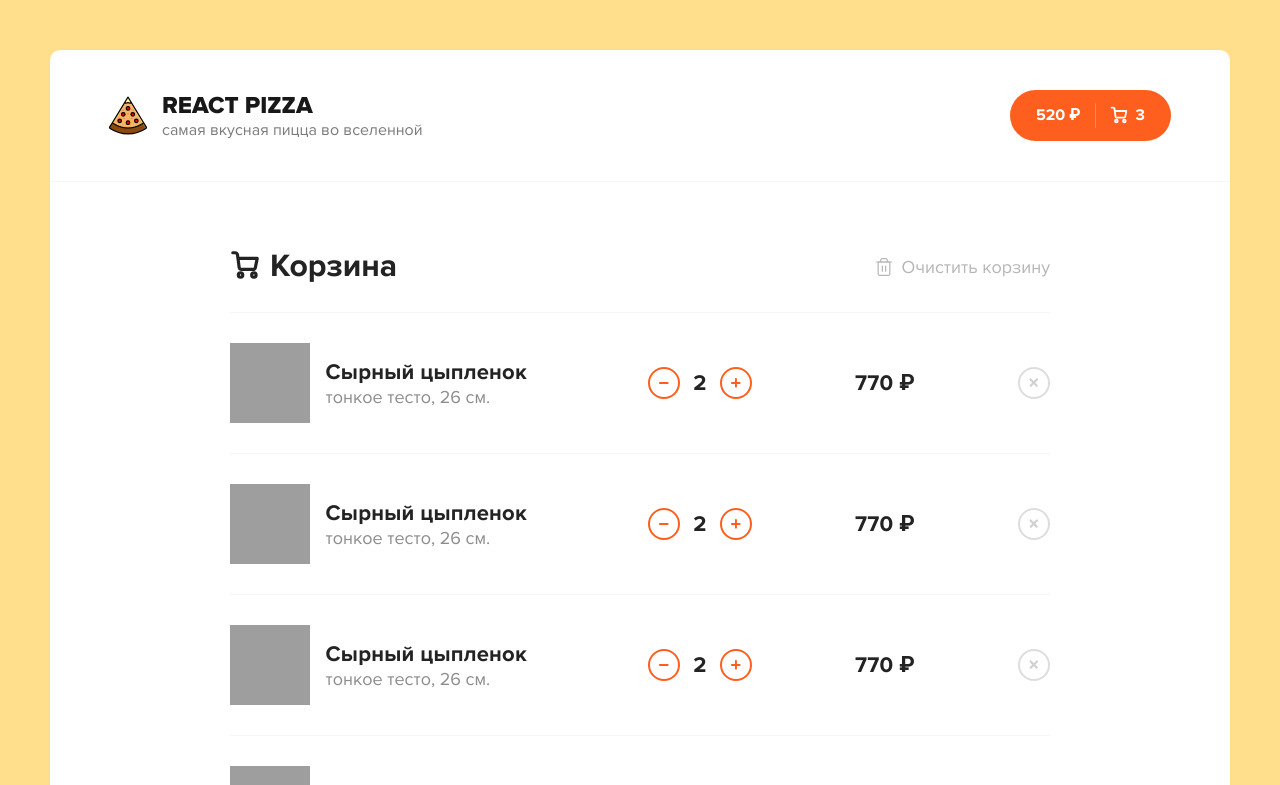
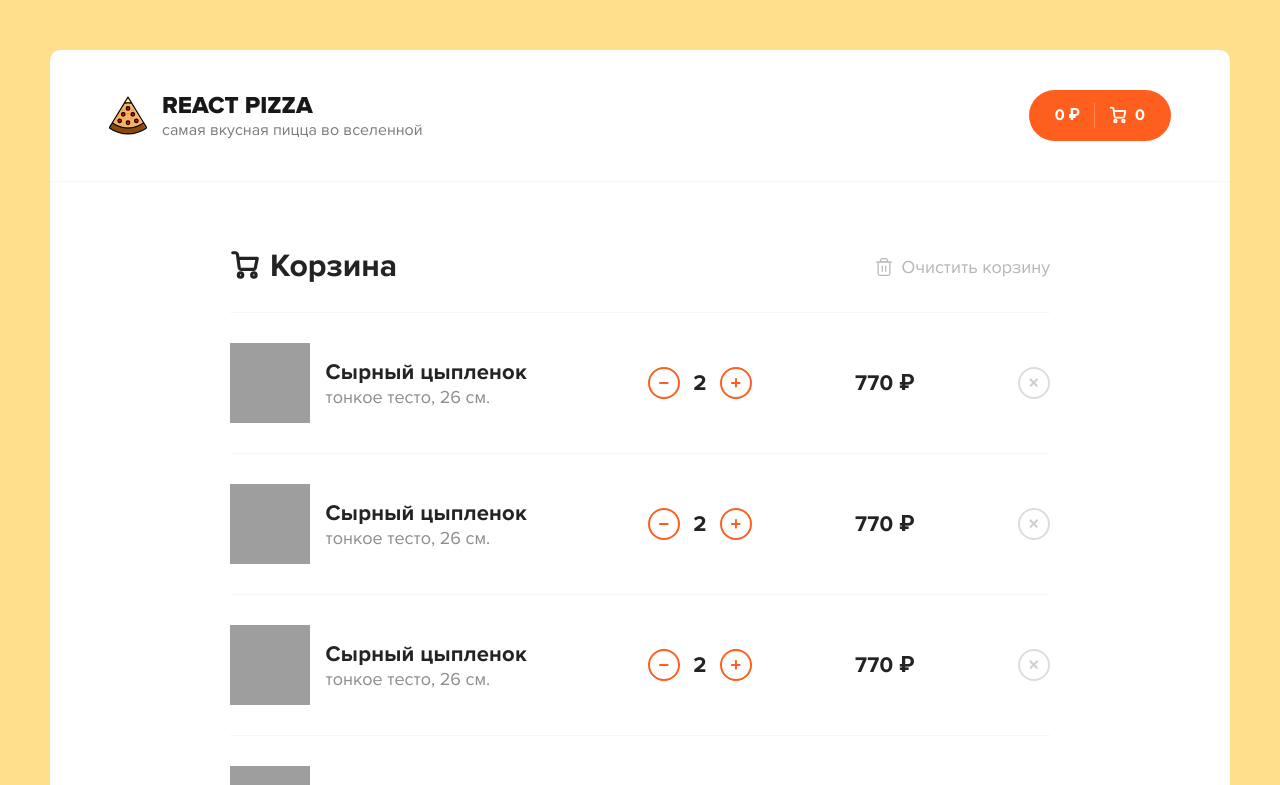
Before and after one commit to dktwho/React-Redux-Thunk-SPA-Pizza-Store-, a React (Create React App) app in the folder client/react-pizza/: page /cart in a window 1280 px wide. Shown: the top 785 px of the page. Built offline with nearby package versions, Linux system fonts and the light colour scheme; grey boxes are pictures that could not be loaded.

Commit message:
modified cart reducer, width view added pizzas, number of pizza, and total price in Header cart symbol component

```diff
--- a/client/react-pizza/src/components/Header.jsx
+++ b/client/react-pizza/src/components/Header.jsx
@@ -1,9 +1,17 @@
 import React from 'react';
+import { useSelector } from 'react-redux';
 import { Link } from 'react-router-dom';
 import logoSvg from '../assets/img/pizza-logo.svg';
 import Button from './Button';
 
 const Header = () => {
+  const { totalPrice, totalCount } = useSelector(({ cart }) => ({
+    totalPrice: cart.totalPrice,
+    totalCount: cart.totalCount,
+  }));
+
+
+
   return (
     <div className="header">
       <div className="container">
@@ -20,7 +28,7 @@ const Header = () => {
           <Link to="/cart">
             <Button className="button--cart">
               {/* <a href="/cart.html" className="button button--cart"> */}
-              <span>520 ₽</span>
+              <span>{totalPrice} ₽</span>
               <div className="button__delimiter"></div>
               <svg
                 width="18"
@@ -51,7 +59,7 @@ const Header = () => {
                   strokeLinejoin="round"
                 />
               </svg>
-              <span>3</span>
+              <span>{totalCount}</span>
               {/* </a> */}
             </Button>
           </Link>
--- a/client/react-pizza/src/components/PizzaBlock/PizzaBlock.jsx
+++ b/client/react-pizza/src/components/PizzaBlock/PizzaBlock.jsx
@@ -1,12 +1,13 @@
 import React, { useState } from 'react';
 import PropTypes from 'prop-types';
+import Button from '../Button';
 import classNames from 'classnames';
 
-const PizzaBlock = ({ name, imageUrl, price, types, sizes, rating }) => {
+const PizzaBlock = ({ id, name, imageUrl, price, types, sizes, onClickAddPizza, addedCount }) => {
   const availableTypes = ['тонкое', 'традиционное'];
   const availableSizes = [26, 30, 40];
   const [activeTypes, SetActiveTypes] = useState(types[0]);
-  const [activeSize, SetActiveSize] = useState(sizes[0]);
+  const [activeSize, SetActiveSize] = useState(0);
 
   const onSelectType = (index) => {
     SetActiveTypes(index);
@@ -14,6 +15,18 @@ const PizzaBlock = ({ name, imageUrl, price, types, sizes, rating }) => {
 
   const onSelectSize = (index) => {
     SetActiveSize(index);
+  };
+
+  const onAddPizza = () => {
+    const obj = {
+      id,
+      name,
+      imageUrl,
+      price,
+      size: availableSizes[activeSize],
+      type: availableTypes[activeTypes],
+    };
+    onClickAddPizza(obj);
   };
 
   return (
@@ -52,7 +65,7 @@ const PizzaBlock = ({ name, imageUrl, price, types, sizes, rating }) => {
       </div>
       <div className="pizza-block__bottom">
         <div className="pizza-block__price">от {price} ₽</div>
-        <div className="button button--outline button--add">
+        <Button onClick={onAddPizza} className="button--add" outline>
           <svg
             width="12"
             height="12"
@@ -66,8 +79,8 @@ const PizzaBlock = ({ name, imageUrl, price, types, sizes, rating }) => {
             />
           </svg>
           <span>Добавить</span>
-          <i>2</i>
-        </div>
+          <i>{addedCount && <i>{addedCount}</i>}</i>
+        </Button>
       </div>
     </div>
   );
@@ -79,6 +92,8 @@ PizzaBlock.propTypes = {
   price: PropTypes.number.isRequired,
   types: PropTypes.arrayOf(PropTypes.number).isRequired,
   sizes: PropTypes.arrayOf(PropTypes.number).isRequired,
+  onClickAddPizza: PropTypes.func,
+  addedCount: PropTypes.number,
 };
 
 PizzaBlock.defaultProps = {
--- a/client/react-pizza/src/pages/Home.jsx
+++ b/client/react-pizza/src/pages/Home.jsx
@@ -3,6 +3,7 @@ import { useSelector, useDispatch } from 'react-redux';
 import { Categories, SortPopup, PizzaBlock, PizzaLoadingBlock } from '../components';
 import { setCategory, setSortBy } from '../redux/action/filters';
 import { fetchPizzas } from '../redux/action/pizzas';
+import { addPizzaToCart } from '../redux/action/cart';
 
 const categoryNames = ['Мясные', 'Вегетарианская', 'Гриль', 'Острые', 'Закрытые'];
 const sortItems = [
@@ -14,8 +15,10 @@ const sortItems = [
 const Home = () => {
   const dispatch = useDispatch();
   const items = useSelector(({ pizzas }) => pizzas.items);
+  const cartItems = useSelector(({ cart }) => cart.items);
   const isLoaded = useSelector(({ pizzas }) => pizzas.isLoaded);
   const { category, sortBy } = useSelector(({ filters }) => filters);
+
 
   useEffect(() => {
     dispatch(fetchPizzas(category, sortBy));
@@ -28,6 +31,10 @@ const Home = () => {
   const onSelectSortType = useCallback((type) => {
     dispatch(setSortBy(type));
   }, []);
+
+  const handleAddPizzaToCart = (obj) => {
+    dispatch(addPizzaToCart(obj));
+  };
 
   return (
     <div className="container">
@@ -46,7 +53,14 @@ const Home = () => {
       <h2 className="content__title">Все пиццы</h2>
       <div className="content__items">
         {isLoaded
-          ? items.map((elem) => <PizzaBlock key={elem.id} isLoading={true} {...elem} />)
+          ? items.map((elem) => (
+              <PizzaBlock
+                onClickAddPizza={handleAddPizzaToCart}
+                key={elem.id}
+                addedCount={cartItems[elem.id] && cartItems[elem.id].length}
+                {...elem}
+              />
+            ))
           : Array(12)
               .fill(0)
               .map((_, idx) => <PizzaLoadingBlock key={idx} />)}
--- a/client/react-pizza/src/redux/action/cart.js
+++ b/client/react-pizza/src/redux/action/cart.js
@@ -0,0 +1,4 @@
+export const addPizzaToCart = (pizzaObj) => ({
+  type: 'ADD_PIZZA_CART',
+  payload: pizzaObj
+})
--- a/client/react-pizza/src/redux/reducers/cart.js
+++ b/client/react-pizza/src/redux/reducers/cart.js
@@ -3,25 +3,30 @@ const initialState = {
   items: {},
   totalPrice: 0,
   totalCount: 0,
-
-
 }
 
 const cart = (state = initialState , action) => {
 
 switch (action.type) {
-  case 'SET_TOTAL_PRICE':
+  case 'ADD_PIZZA_CART': {
+    const newItems = {
+      ...state.items,
+      [action.payload.id] : !state.items[action.payload.id]
+         ? [action.payload]
+         : [...state.items[action.payload.id], action.payload],
+        }
+
+        const allPizzas = [].concat.apply([], Object.values(newItems))
+        const totalPrice = allPizzas.reduce((sum, obj) => obj.price + sum, 0)
+
     return {
       ...state,
-      items: action.payload,
-      isLoaded: true,
+      items: newItems,
+      totalCount: allPizzas.length,
+      totalPrice,
+      }
     }
-  case 'SET_TOTAL_COUNT':
-    return {
-      ...state,
-      totalCount: action.payload,
 
-    }
   default:
     return state;
   }
```
